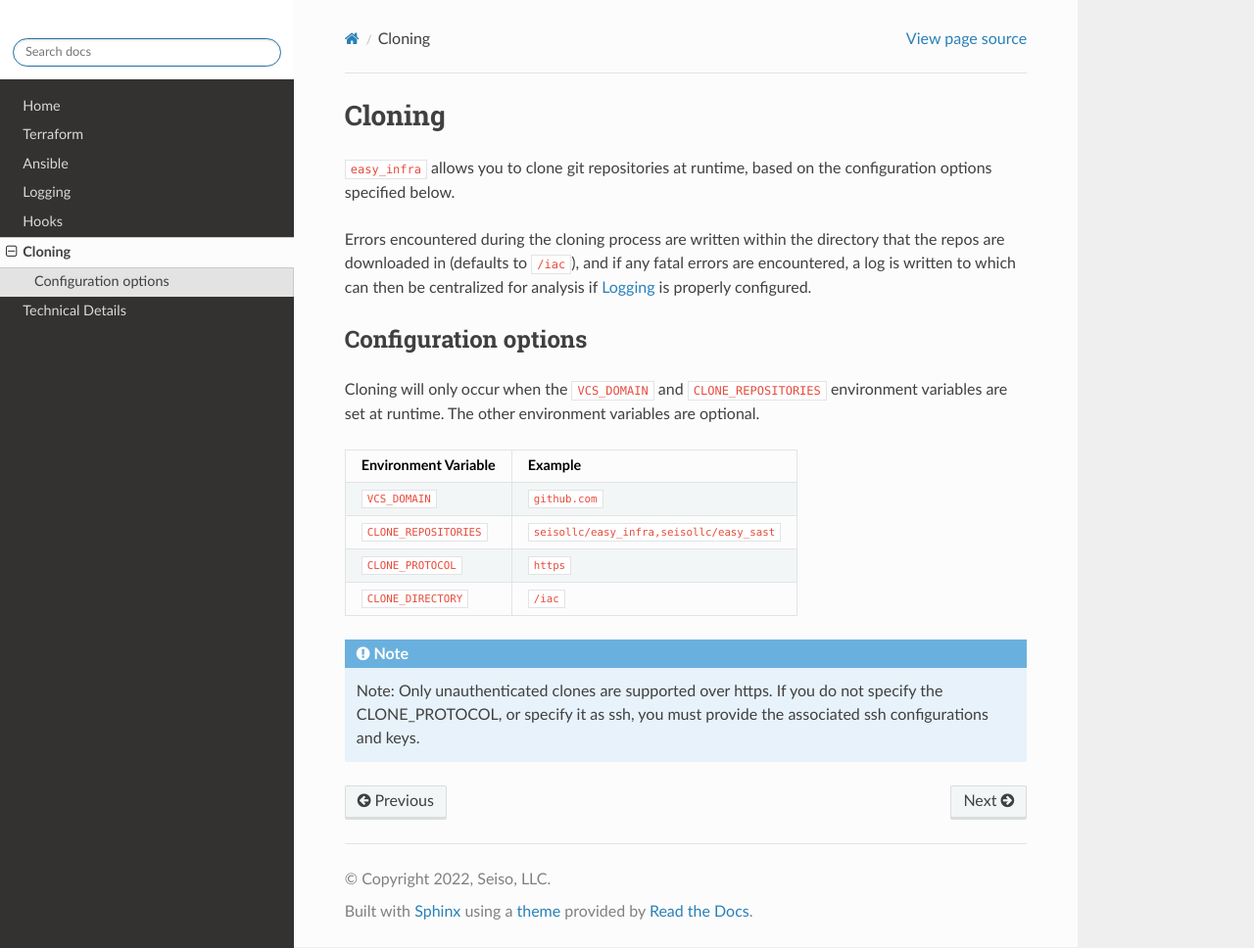
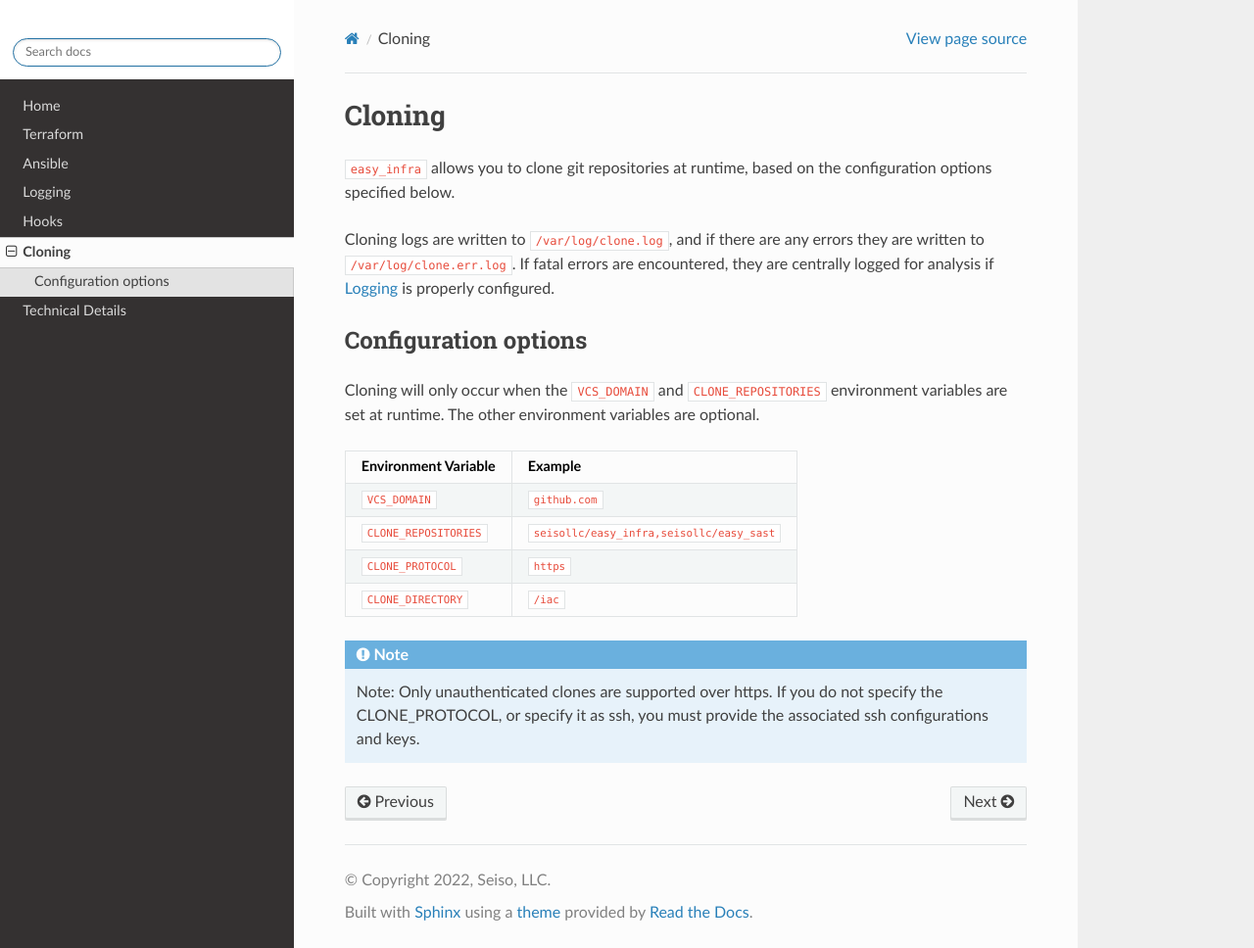
Before and after one commit to SeisoLLC/easy_infra, a Sphinx documentation site: the page built from docs/Cloning/index.rst, in a window 1280 px wide and 968 px high. Shown: the whole window at 98% size. Built offline with Sphinx 7.4.7 and the Read the Docs theme 2.0.0, drawn with Linux system fonts in a browser that asks for light colours.

Commit message:
Apply suggestions from code review

```diff
--- a/docs/Cloning/index.rst
+++ b/docs/Cloning/index.rst
@@ -4,8 +4,8 @@ Cloning
 
 ``easy_infra`` allows you to clone git repositories at runtime, based on the configuration options specified below.
 
-Errors encountered during the cloning process are written within the directory that the repos are downloaded in (defaults to ``/iac``), and if any
-fatal errors are encountered, a log is written to which can then be centralized for analysis if `Logging <../Logging/index.html>`_ is properly
+Cloning logs are written to ``/var/log/clone.log``, and if there are any errors they are written to ``/var/log/clone.err.log``.
+If fatal errors are encountered, they are centrally logged for analysis if `Logging <../Logging/index.html>`_ is properly
 configured.
 
 Configuration options
```
